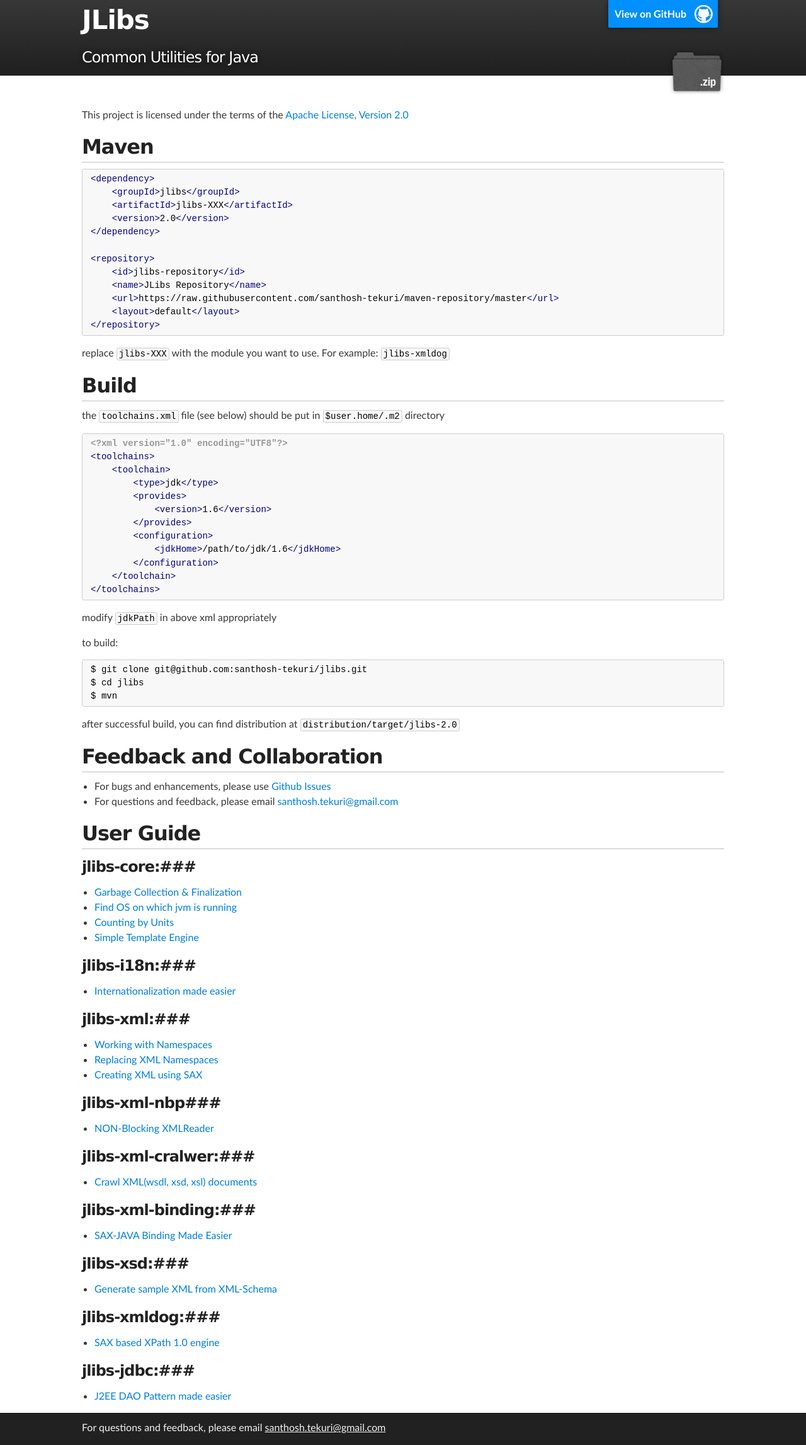
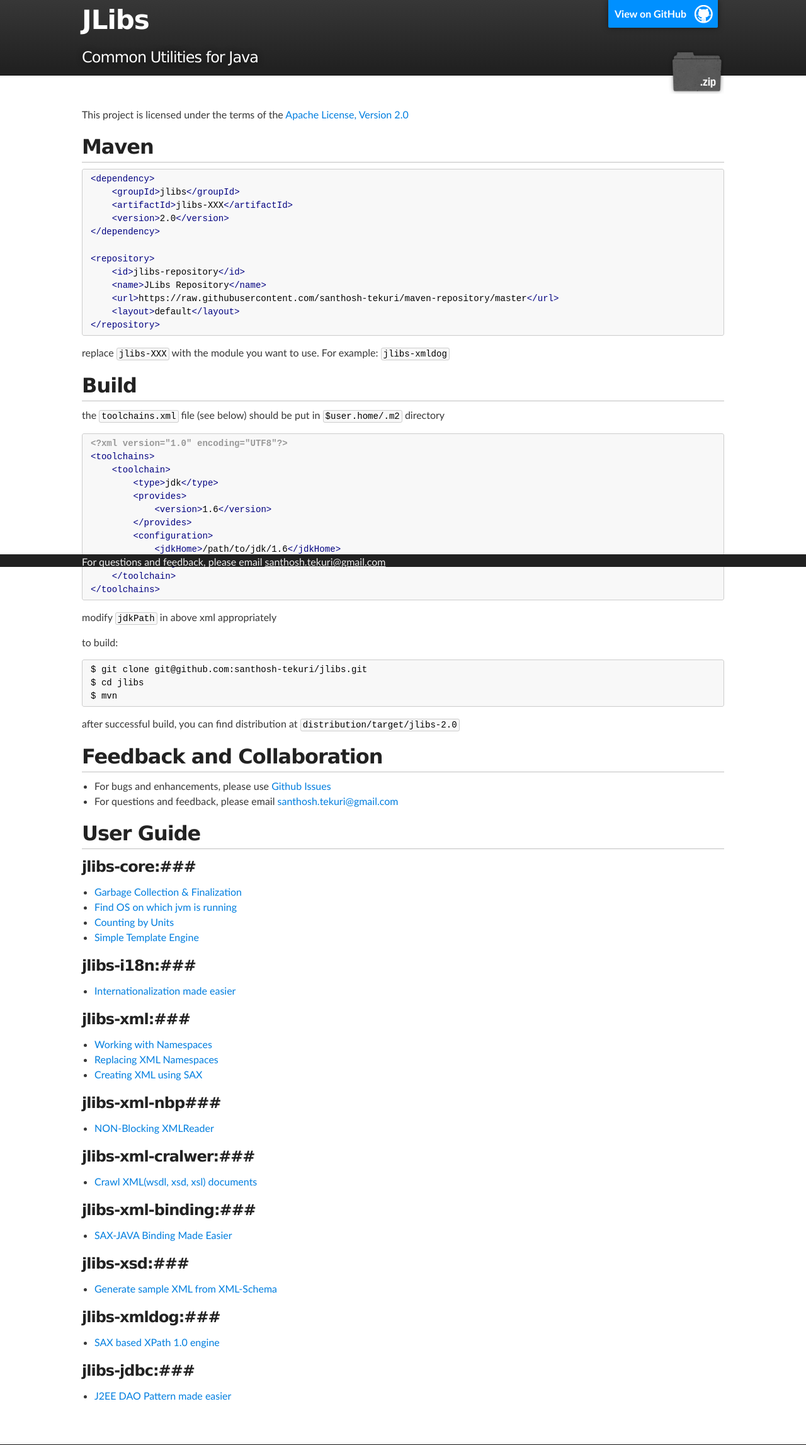
Before and after one commit to santhosh-tekuri/jlibs, a Jekyll site: the page built from index.md, in a window 1280 px wide. Shown: the whole page at 63% size. Built offline with Jekyll 4.4.1, drawn with Linux system fonts in a browser that asks for light colours; Markdown is read by kramdown in place of the engine named in the settings.

Commit message:
make footer fixed

```diff
--- a/_layouts/default.html
+++ b/_layouts/default.html
@@ -37,7 +37,7 @@
     <!-- FOOTER  -->
     <div id="footer_wrap" class="outer">
       <footer class="inner">
-        <p class="copyright">For questions and feedback, please email <a href="mailto:santhosh.tekuri@gmail.com">santhosh.tekuri@gmail.com</a></p>
+        For questions and feedback, please email <a href="mailto:santhosh.tekuri@gmail.com">santhosh.tekuri@gmail.com</a>
       </footer>
     </div>
   </body>
--- a/stylesheets/stylesheet.css
+++ b/stylesheets/stylesheet.css
@@ -96,7 +96,7 @@
   margin: 10px 0 15px 0;
 }
 
-footer p {
+footer {
   color: #f2f2f2;
 }
 
@@ -346,10 +346,14 @@
 
 #main_content {
   padding-top: 40px;
+  padding-bottom: 50px;
 }
 
 #footer_wrap {
   background: #212121;
+  position: fixed;
+  bottom: 0;
+  height: 20px;
 }
 
 
```
